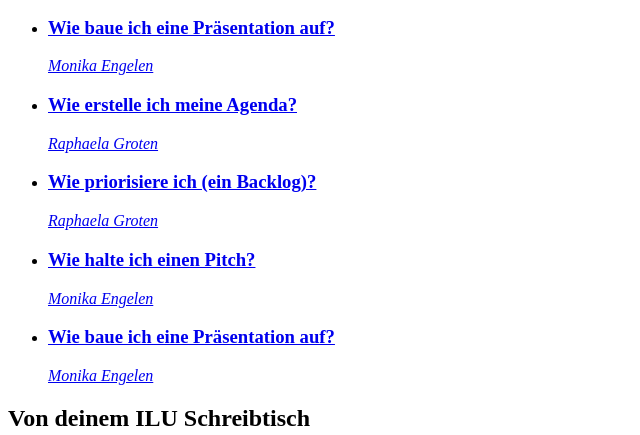
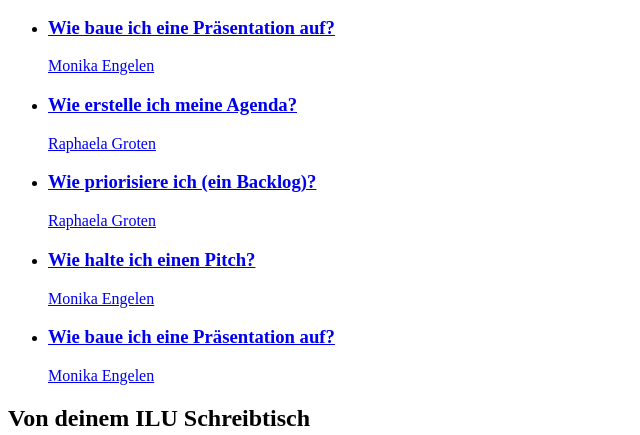
Before and after one commit to mi-classroom/fd-html-und-css-vschaefer, a plain HTML site: page index.html in a window 1280 px wide. Shown: the part 482-917 px from the top of the page, 0-640 px from the left. Drawn offline with Linux system fonts and the light colour scheme.

Commit message:
feat: replaces cite with p elements

```diff
--- a/index.html
+++ b/index.html
@@ -49,31 +49,31 @@
         <li>
           <a href="#">
             <h3>Wie baue ich eine Präsentation auf?</h3>
-            <cite>Monika Engelen</cite>
+            <p>Monika Engelen</p>
           </a>
         </li>
         <li>
           <a href="#">
             <h3>Wie erstelle ich meine Agenda?</h3>
-            <cite>Raphaela Groten</cite>
+            <p>Raphaela Groten</p>
           </a>
         </li>
         <li>
           <a href="#">
             <h3>Wie priorisiere ich (ein Backlog)?</h3>
-            <cite>Raphaela Groten</cite>
+            <p>Raphaela Groten</p>
           </a>
         </li>
         <li>
           <a href="#">
             <h3>Wie halte ich einen Pitch?</h3>
-            <cite>Monika Engelen</cite>
+            <p>Monika Engelen</p>
           </a>
         </li>
         <li>
           <a href="#">
             <h3>Wie baue ich eine Präsentation auf?</h3>
-            <cite>Monika Engelen</cite>
+            <p>Monika Engelen</p>
           </a>
         </li>
       </ul>
```
